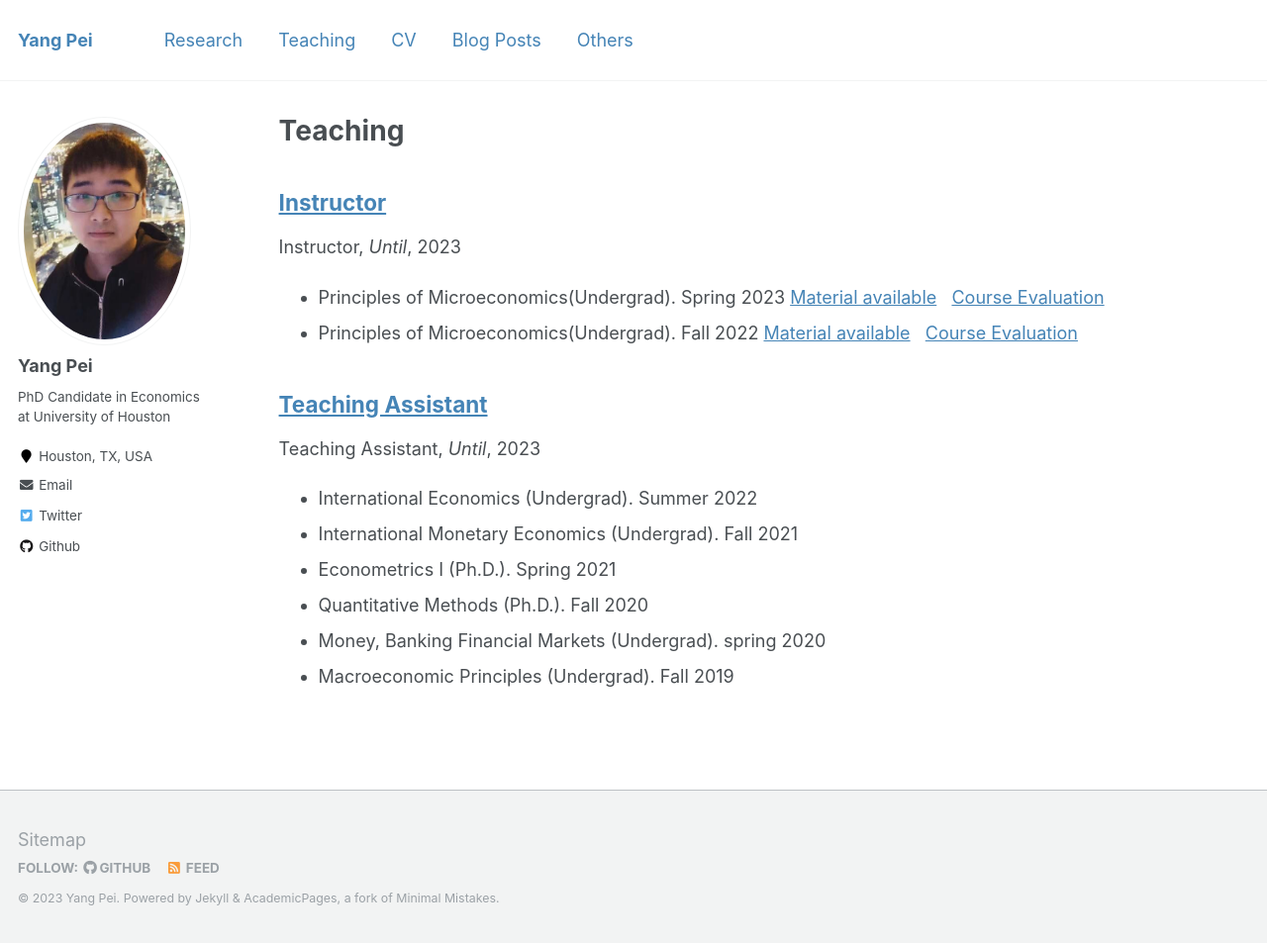
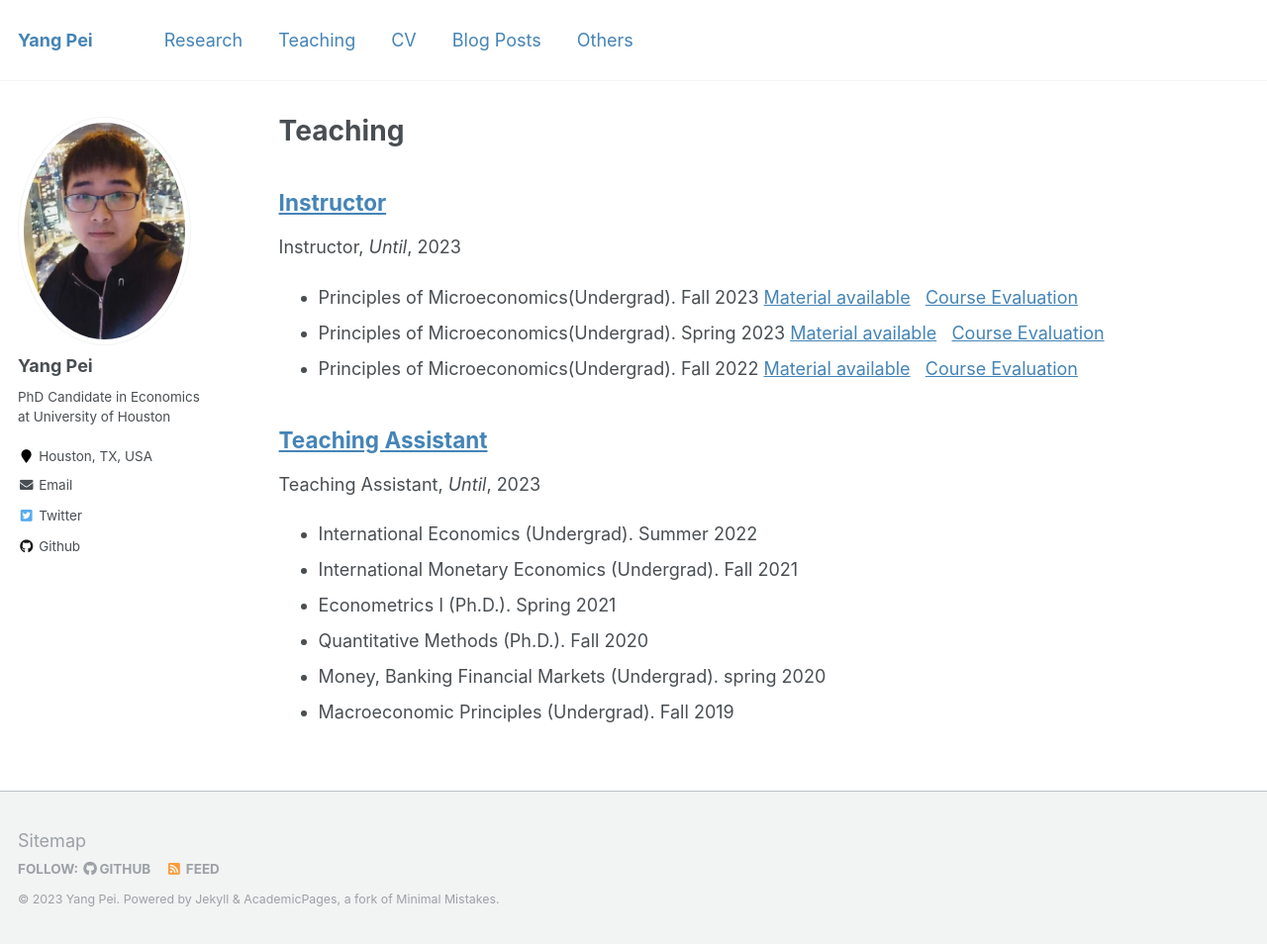
Before and after one commit to ypei1/ypei1.github.io, a Jekyll site: the page built from _pages/teaching.html, in a window 1280 px wide and 954 px high. Shown: the whole window at 99% size. Built offline with Jekyll 4.4.1, drawn with Linux system fonts in a browser that asks for light colours.

Commit message:
Update 2023-09-01-instructor.md

```diff
--- a/_teaching/2023-09-01-instructor.md
+++ b/_teaching/2023-09-01-instructor.md
@@ -8,6 +8,8 @@ date: 2023-09-04
 location: "Hosuton, USA"
 ---
 
+- Principles of Microeconomics(Undergrad). Fall 2023
+  [Material available](http://example.com/) &nbsp; [Course Evaluation](/files/example.com.pdf)
 - Principles of Microeconomics(Undergrad). Spring 2023
   [Material available](http://example.com/) &nbsp; [Course Evaluation](/files/example.com.pdf)
 - Principles of Microeconomics(Undergrad). Fall 2022
```
